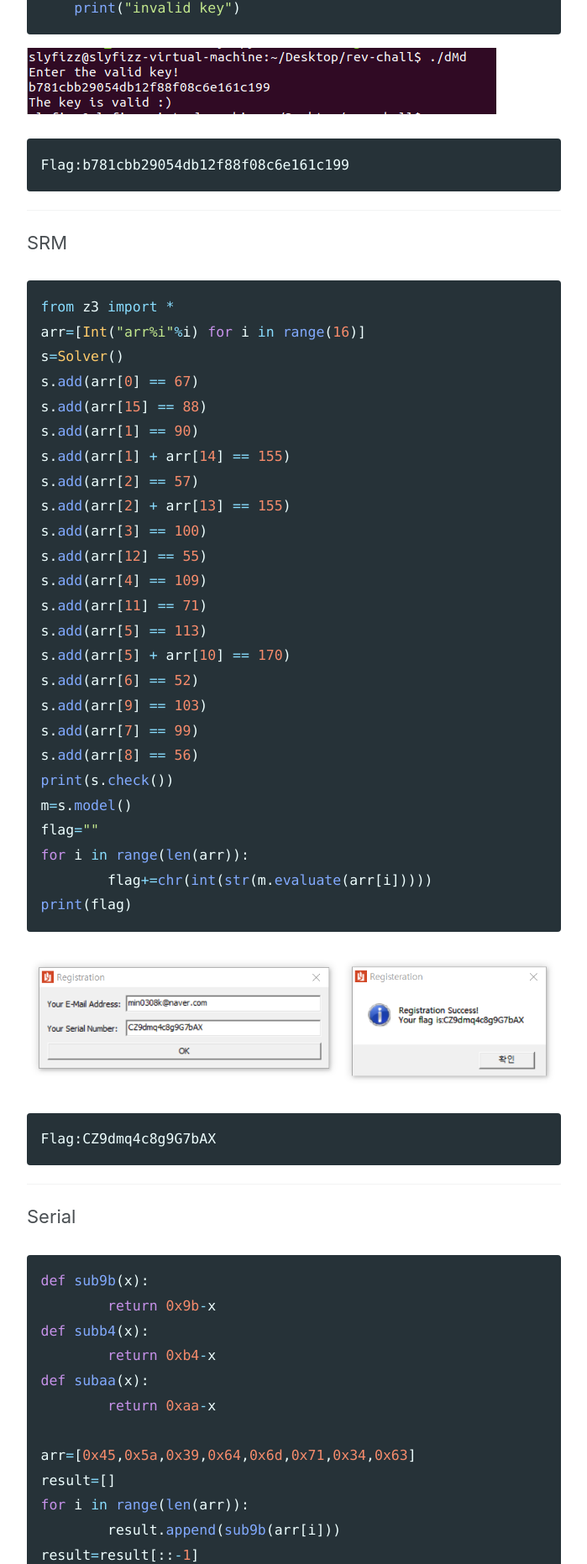
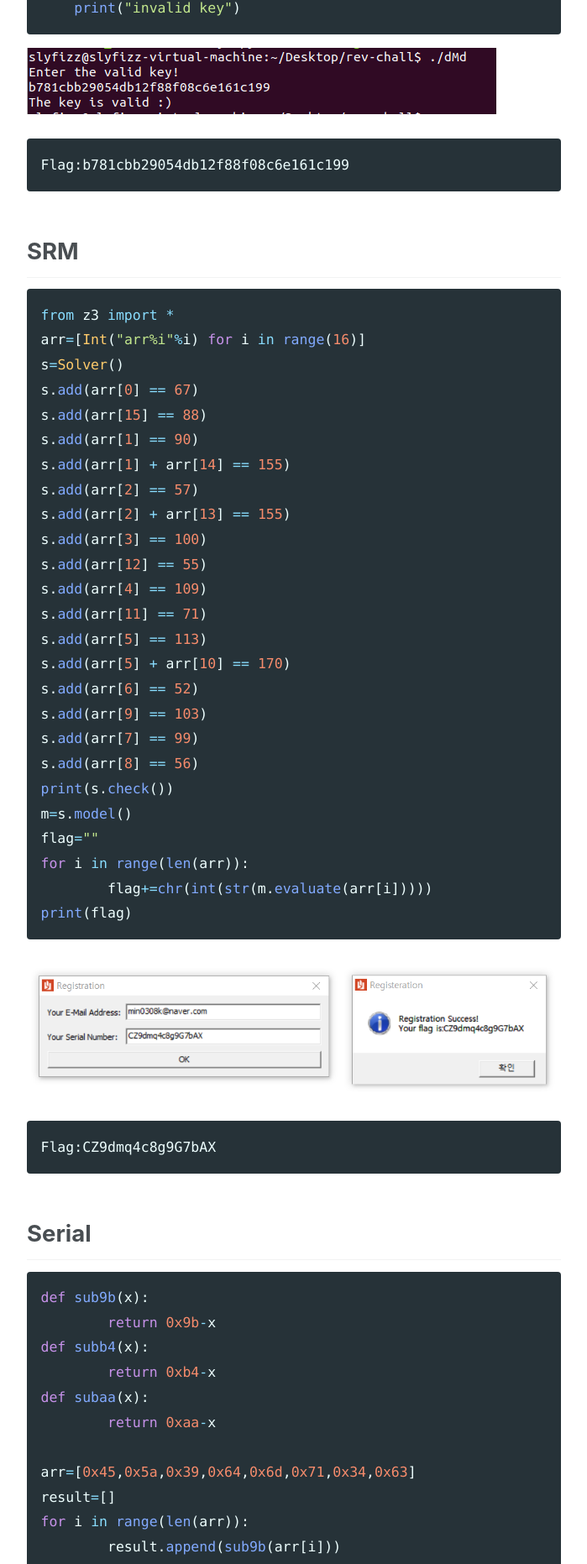
Before and after one commit to slyfizz3/slyfizz3.github.io, a Jekyll site: the page built from _posts/2019-06-26-Rev chall[Baby].md, in a window 1280 px wide. Shown: the part 762-2625 px from the top of the page at 84% size, without its empty margins (290-989 px from the left). Built offline with Jekyll 4.4.1, drawn with Linux system fonts in a browser that asks for light colours; cached includes are drawn as plain includes; nearby versions of some CDN libraries.

````diff
--- a/_posts/2019-06-26-Rev chall[Baby].md
+++ b/_posts/2019-06-26-Rev chall[Baby].md
@@ -32,9 +32,9 @@ else:
 ```
 Flag:b781cbb29054db12f88f08c6e161c199
 ```
------
 
 SRM
+-----
 
 ```python
 from z3 import *
@@ -70,9 +70,8 @@ print(flag)
 Flag:CZ9dmq4c8g9G7bAX
 ```
 
+Serial
 -----
-
-Serial
 
 ```python
 def sub9b(x):
@@ -98,10 +97,9 @@ print(''.join(chr(i)for i in arr+result))
 Flag:EZ9dmq4c8g9G7bAV
 ```
 
------
-
 
 SPIM
+-----
 
 ```
 #"IVyN5U3X)ZUMYCs"
@@ -148,9 +146,9 @@ for i in range(len(arr)):
 ```
 Flag:IW{M1P5_!S_FUN}
 ```
------
 
 File_Checker
+-----
 
 ```python
 table=[
@@ -163,9 +161,9 @@ for i in table:
 ```
 Flag:IW{FILE_CHeCKa}
 ```
------
 
 ServerfARM
+-----
 
 ```python
 from pwn import *
````
